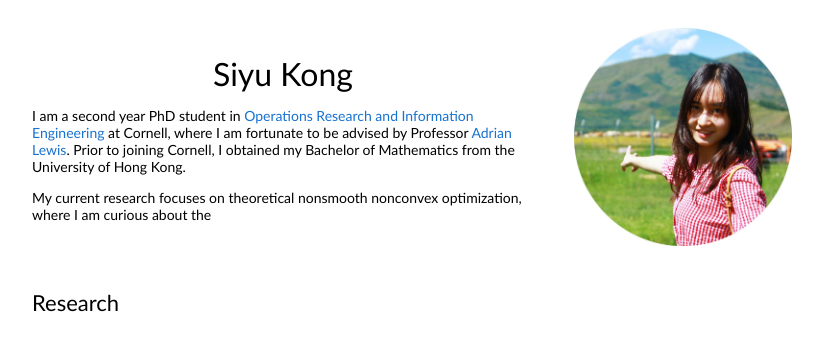
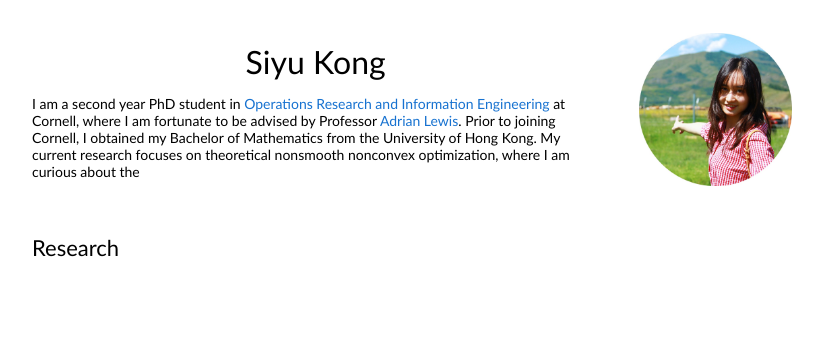
Before and after one commit to ksyautumn/ksyautumn.github.io, a Jekyll site: the page index.html, which Jekyll copies as it is, in a window 1280 px wide. Shown: the top 351 px of the page, without its empty margins (228-1051 px from the left). Built offline with Jekyll 4.4.1, drawn with Linux system fonts in a browser that asks for light colours.

Commit message:
Update index.html

```diff
--- a/index.html
+++ b/index.html
@@ -20,12 +20,10 @@
               <p style="text-align:center">
                 <name>Siyu Kong</name>
               </p>
-              <p>I am a second year PhD student in <a href="https://www.orie.cornell.edu/orie">Operations Research and Information Engineering</a> at Cornell, where I am fortunate to be advised by Professor <a href="https://people.orie.cornell.edu/aslewis/">Adrian Lewis</a>. Prior to joining Cornell, I obtained my Bachelor of Mathematics from the University of Hong Kong.
-              </p>
-              <p> My current research focuses on theoretical nonsmooth nonconvex optimization, where I am curious about the
+              <p>I am a second year PhD student in <a href="https://www.orie.cornell.edu/orie">Operations Research and Information Engineering</a> at Cornell, where I am fortunate to be advised by Professor <a href="https://people.orie.cornell.edu/aslewis/">Adrian Lewis</a>. Prior to joining Cornell, I obtained my Bachelor of Mathematics from the University of Hong Kong. My current research focuses on theoretical nonsmooth nonconvex optimization, where I am curious about the
               </p>
             </td>
-            <td style="padding:2.5%;width:30%;max-width:30%">
+            <td style="padding:2.5%;width:20%;max-width:20%">
               <a href="images/Siyu.jpg"><img style="width:100%;max-width:100%" alt="profile photo" src="images/Siyu_circle.jpg" class="hoverZoomLink"></a>
             </td>
           </tr>
```
